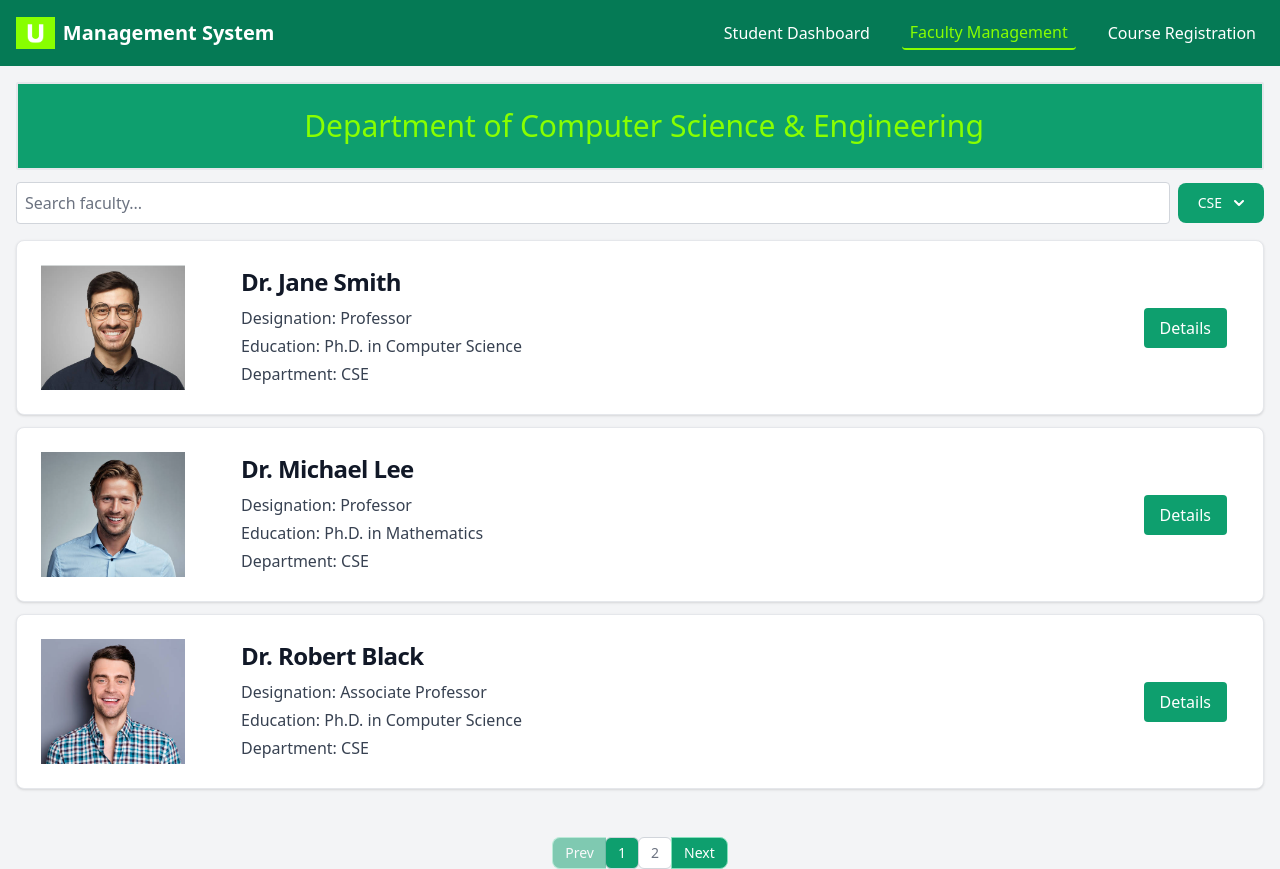
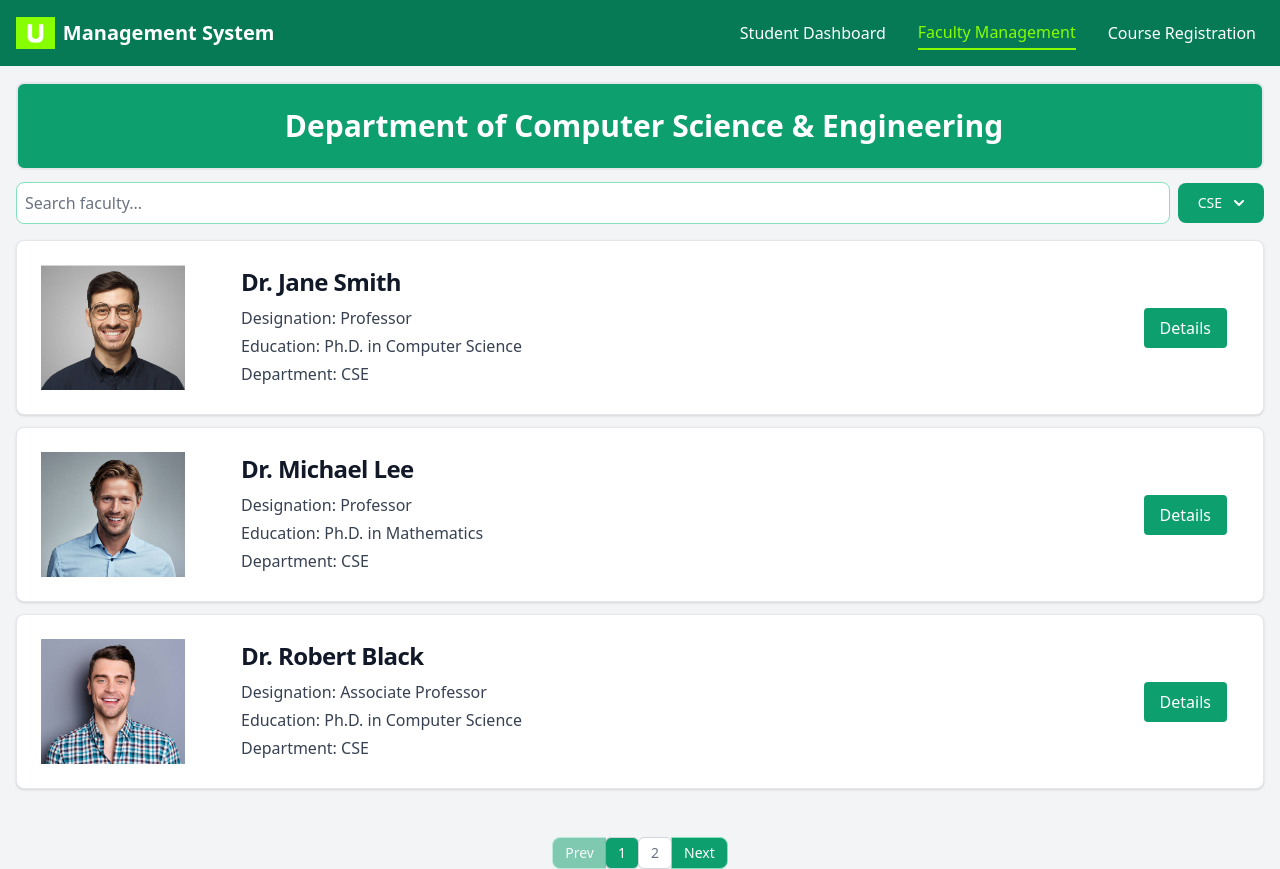
Before and after one commit to rashedevs/university-management-system, a React (Vite) app: page /faculty in a window 1280 px wide. Built offline with nearby package versions, Linux system fonts and the light colour scheme.

Commit message:
Fixed faculty dept banner and active link ui

```diff
--- a/src/components/FacultyManagement.jsx
+++ b/src/components/FacultyManagement.jsx
@@ -55,8 +55,8 @@ const FacultyManagement = () => {
     <div className="flex flex-col bg-gray-100 min-h-screen">
       <div className="container mx-auto p-4 flex-grow overflow-y-auto">
         {/* <h2 className="text-3xl font-bold py-5">Faculty Overview</h2> */}
-        <div className="py-4 mb-3 border-2 bg-green-500 rounded-sm text-center">
-          <h1 className="ms-2 p-2 text-3xl font-normal text-[#88FF00] dark:text-gray-400">
+        <div className="py-4 mb-3 border-2 bg-green-500 rounded-lg text-center">
+          <h1 className="ms-2 p-2 text-3xl font-bold text-white dark:text-gray-400">
             {selectedOption?.value == "cse" &&
               "Department of Computer Science & Engineering"}
             {selectedOption?.value == "eee" &&
@@ -71,7 +71,7 @@ const FacultyManagement = () => {
           <input
             type="text"
             placeholder="Search faculty..."
-            className="border border-gray-300 rounded p-2 w-full mr-2"
+            className="border border-green-300 rounded-lg p-2 w-full mr-2 focus:border-0 focus:outline-none focus:ring-green-300"
             onChange={(e) => setSearchTerm(e.target.value)}
           />
           <Dropdown
--- a/src/components/Navbar.jsx
+++ b/src/components/Navbar.jsx
@@ -62,8 +62,8 @@ const Navbar = () => {
               to="/"
               className={({ isActive }) =>
                 isActive
-                  ? "text-[#88FF00] px-2 py-1 rounded border-b-2 border-[#88FF00] transition duration-300"
-                  : "text-white hover:text-[#88FF00] px-2 py-1 rounded ease-in-out duration-300"
+                  ? "text-[#88FF00] mx-2 py-1 border-b-2 border-[#88FF00] transition duration-300"
+                  : "text-white hover:text-[#88FF00] px-2 py-1 rounded"
               }
             >
               Student Dashboard
@@ -72,7 +72,7 @@ const Navbar = () => {
               to="/faculty"
               className={({ isActive }) =>
                 isActive
-                  ? "text-[#88FF00]  px-2 py-1 rounded border-b-2 border-[#88FF00] transition duration-300"
+                  ? "text-[#88FF00] mx-2 py-1 border-b-2 border-[#88FF00] transition duration-300"
                   : "text-white hover:text-[#88FF00] px-2 py-1 rounded"
               }
             >
@@ -82,7 +82,7 @@ const Navbar = () => {
               to="/register"
               className={({ isActive }) =>
                 isActive
-                  ? "text-[#88FF00]  px-2 py-1 rounded border-b-2 border-[#88FF00] transition duration-300"
+                  ? "text-[#88FF00] mx-2 py-1 border-b-2 border-[#88FF00] transition duration-300"
                   : "text-white hover:text-[#88FF00] px-2 py-1 rounded"
               }
             >
```
